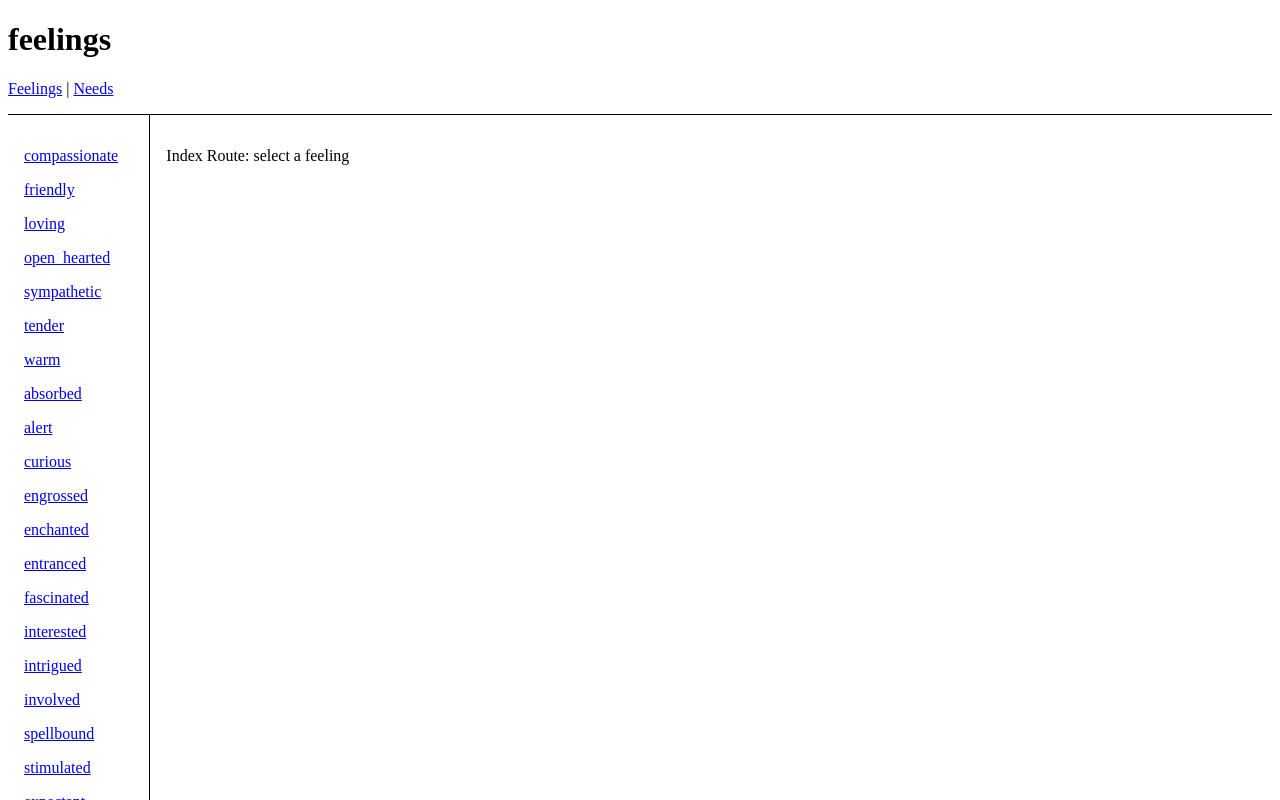
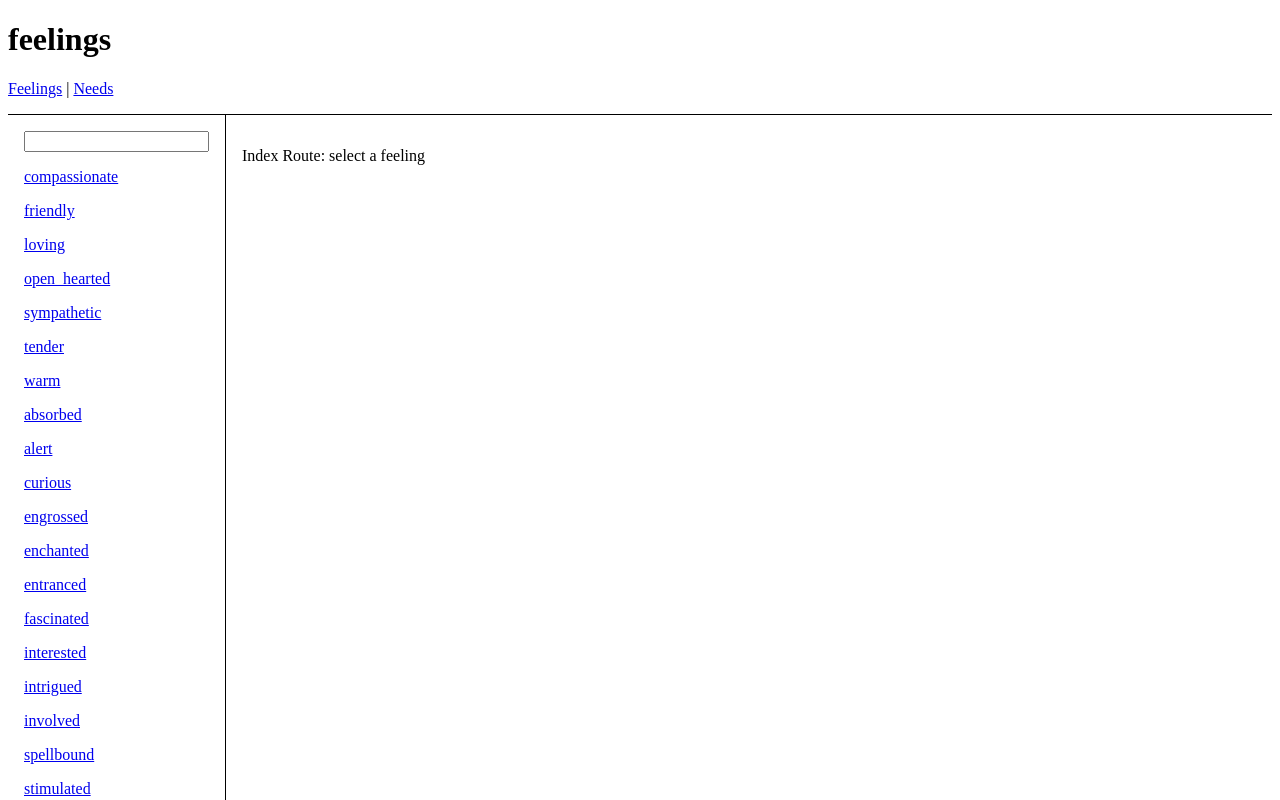
Before and after one commit to taylulz/equanimity-test, a React (Create React App) app: page /feelings in a window 1280 px wide. Shown: the top 800 px of the page. Built offline with nearby package versions, Linux system fonts and the light colour scheme.

Commit message:
add searchParams to filter input

```diff
--- a/src/routes/feelings.jsx
+++ b/src/routes/feelings.jsx
@@ -1,8 +1,13 @@
-import { NavLink, Outlet } from "react-router-dom";
+import {
+  NavLink,
+  Outlet,
+  useSearchParams
+} from "react-router-dom";
 import { getFeelings } from "../allNeeds";
 
 export default function Feelings() {
   let feelings = getFeelings();
+  let [searchParams, setSearchParams] = useSearchParams();
 
   return (
     <div style={{ display: "flex" }}>
@@ -12,16 +17,32 @@
           padding: "1rem"
         }}
       >
-        {feelings.map(feeling => (
+        <input
+          value={searchParams.get("filter") || ""}
+          onChange={event => {
+            let filter = event.target.value;
+            if (filter) {
+              setSearchParams({ filter });
+            } else {
+              setSearchParams({});
+            }
+          }}
+        />
+        {feelings
+          .filter(feeling => {
+            let filter = searchParams.get("filter");
+            if (!filter) return true;
+            let name = feeling.name.toLowerCase();
+            return name.startsWith(filter.toLowerCase());
+          })
+          .map(feeling => (
             <NavLink
-            className={({ isActive }) => isActive ? "active" : ""}
-            style={({ isActive }) => {
-              return {
+              // className={({ isActive }) => isActive ? "active" : ""}
+              style={({ isActive }) => ({
                   display: "block",
                   margin: "1rem 0",
-                color: isActive? "red" : ""
-              };
-            }}
+                  color: isActive ? "red" : ""
+              })}
               to={`/feelings/${feeling.name}`}
               key={feeling.name}
             >
```
Lines whose indentation alone changed are shown as unchanged.
